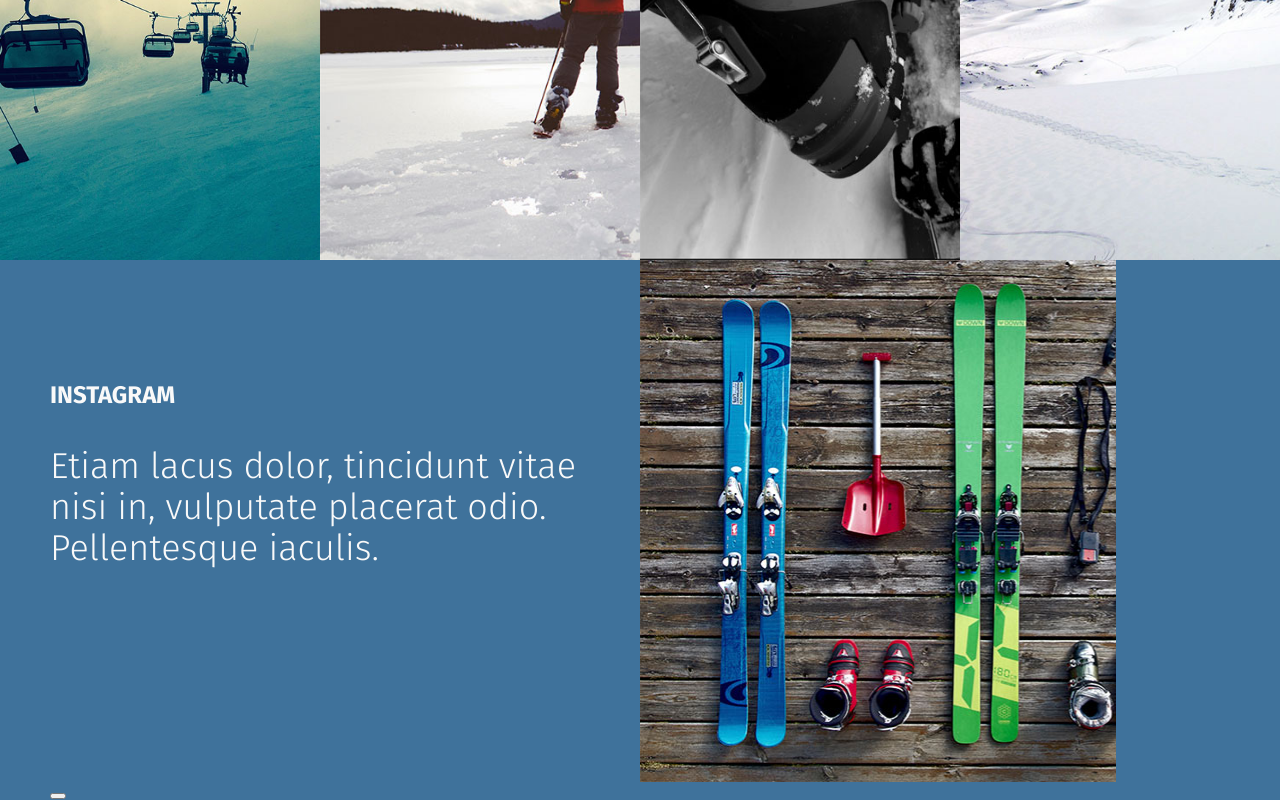
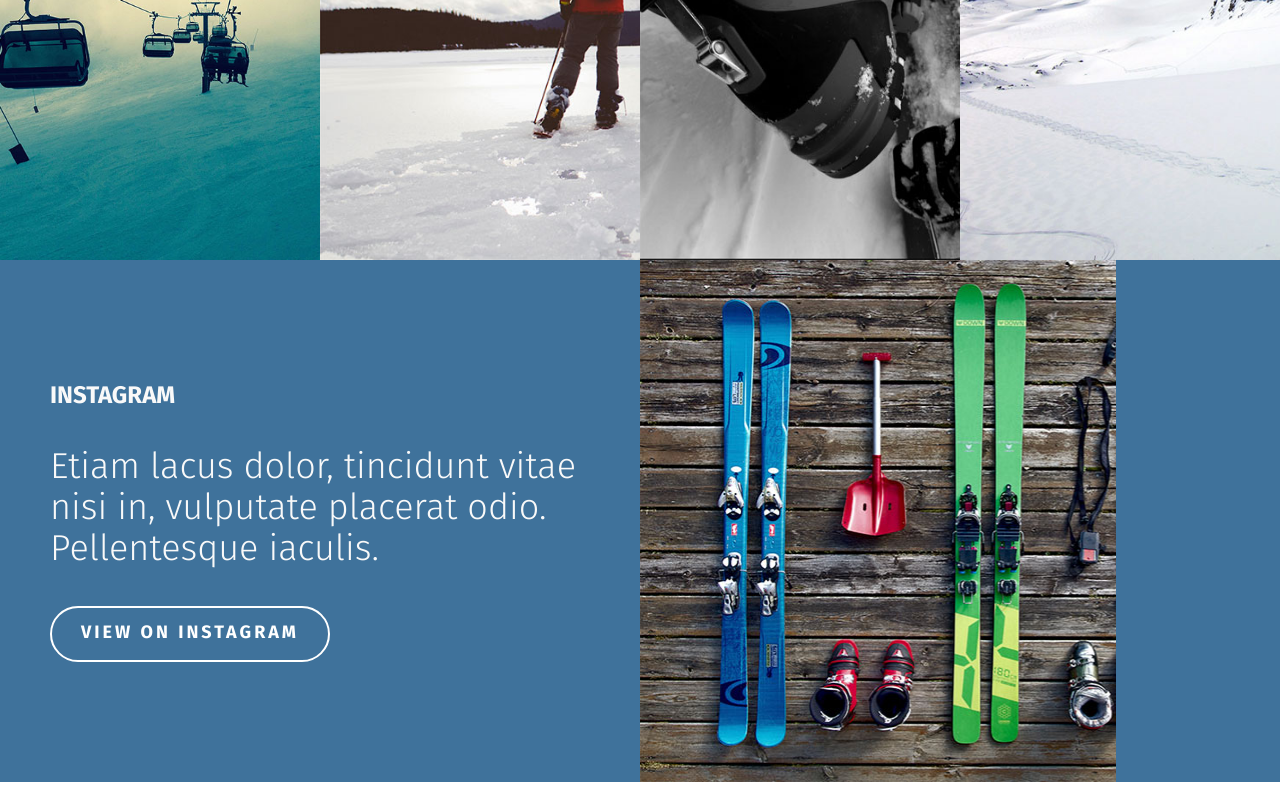
Before and after one commit to RatiboR1978/Amazing, a website: page index.html in a window 1280 px wide. Shown: the part 1784-2584 px from the top of the page. Drawn offline with Linux system fonts and the light colour scheme; files whose address does not match are found by name.

Commit message:
Сделал cable-car и ski

```diff
--- a/index.html
+++ b/index.html
@@ -52,10 +52,10 @@
           <p>Etiam lacus dolor, tincidunt vitae
             nisi in, vulputate placerat odio.
             Pellentesque iaculis.</p>
+          <button class="ski__button">VIEW ON INSTAGRAM</button>
         </div>
         <div class="ski__img"></div>
       </div>
-      <button class="ski__button"></button>
     </div>
   </section>
 </body>
--- a/sass/blocks/ski.scss
+++ b/sass/blocks/ski.scss
@@ -21,3 +21,18 @@
   background: url("../img/ski.jpg") no-repeat;
   background-size: cover;
 }
+
+.ski__button {
+  height: 56px;
+  width: 280px;
+  border: 2px solid white;
+  background: none;
+  padding: 0 12px 3px 12px;
+  border-radius: 30px;
+  color: white;
+  font-family: Firasansbold, Arial, sans-serif;
+  font-size: 18px;
+  cursor: pointer;
+  outline: none;
+  letter-spacing:3px
+}
```
Also changed, not shown: css/style.css.
